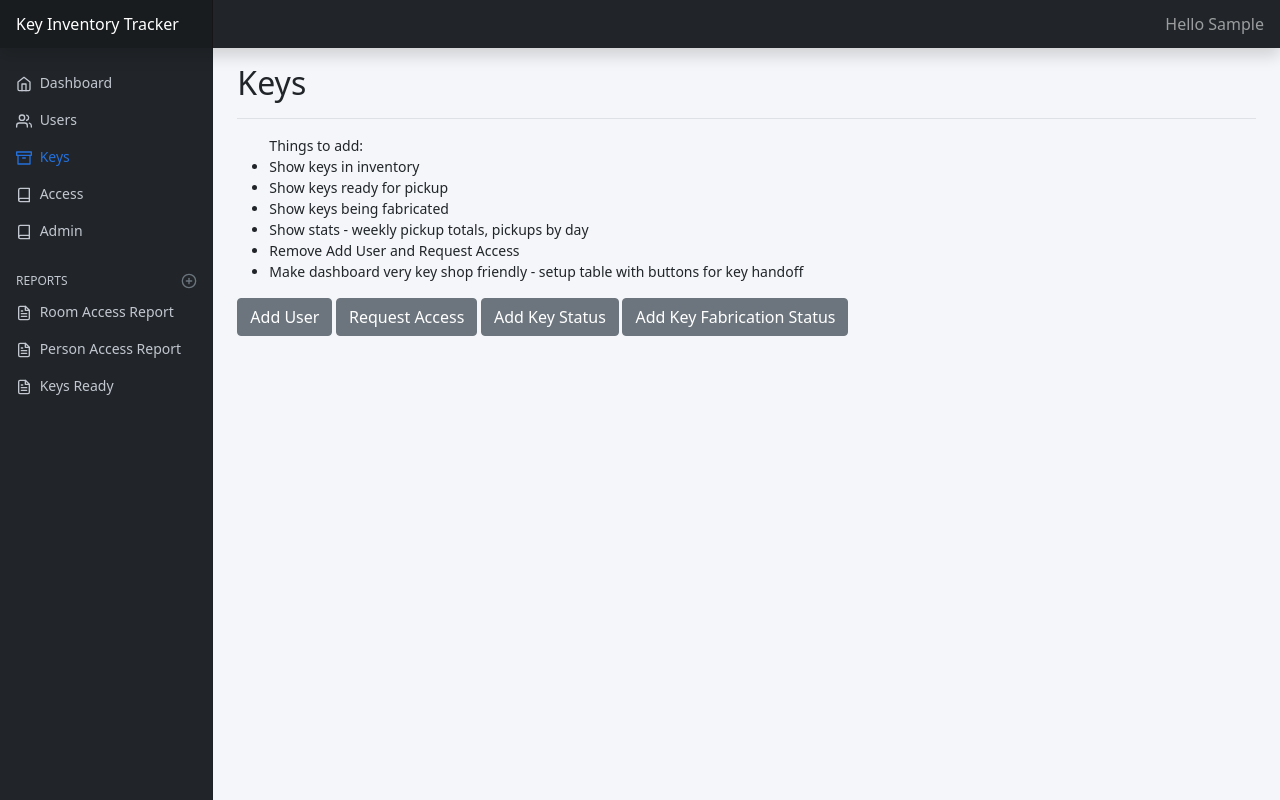
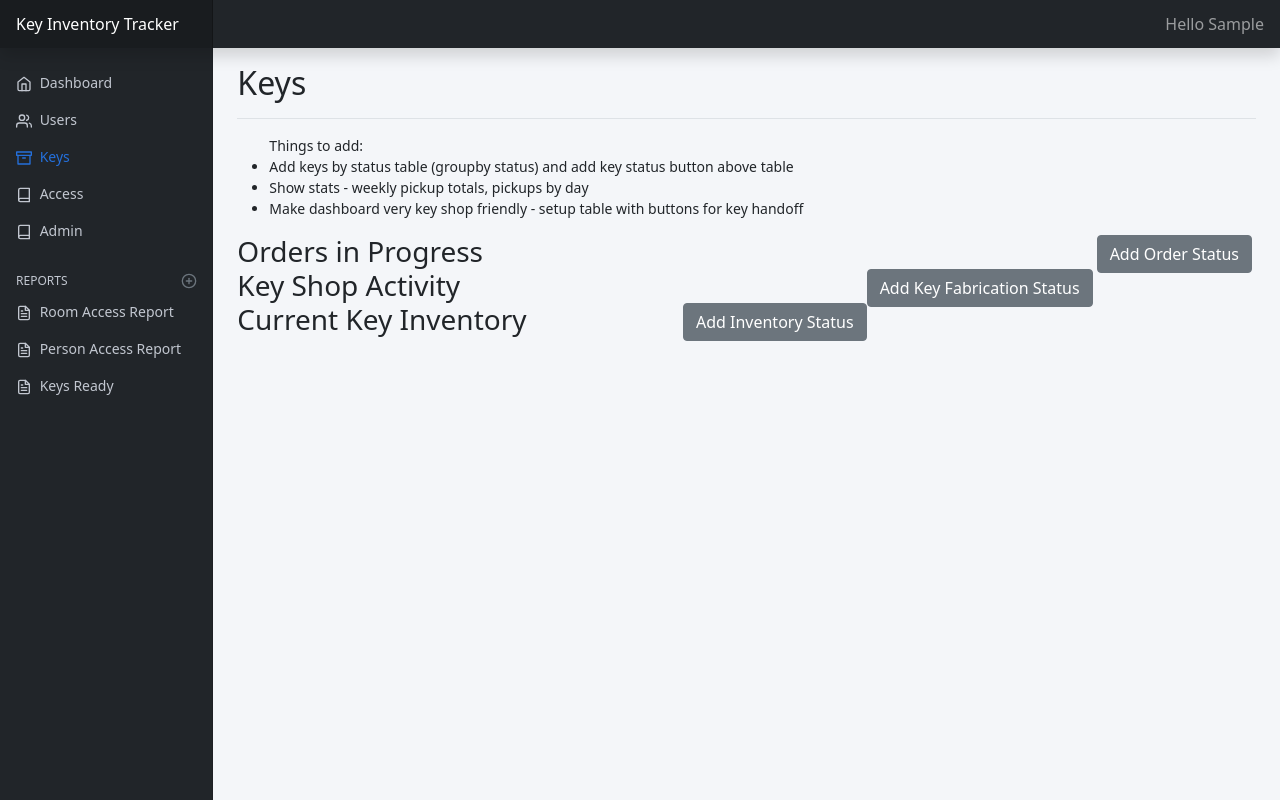
Before and after one commit to ejw-data/proj-key-inventory, a Python web app: template templates/keys.html in a window 1280 px wide. Run offline with Jinja, Linux system fonts and the light colour scheme; the template is opened without the code that fills it: most values are stand-ins (such as "Sample title", 1, 10 or a date in 2020); one stand-in notice (Sample message) is shown; form fields are guessed from the names that the template uses; some libraries are stand-ins or nearby versions.

Commit message:
added final prompt box, code needs restructuring.

```diff
--- a/models.py
+++ b/models.py
@@ -201,7 +201,7 @@ class KeysCreated(db.Model):
     key_copy = db.Column(db.Integer)
     access_code_id = db.Column(db.Integer)
     fabrication_status_id = db.Column(db.Integer)
-    key_maker_id = db.Column(db.Integer)
+    key_maker_user_id = db.Column(db.Integer)
     date_created = db.Column(db.Date)
 
 
--- a/static/js/table.js
+++ b/static/js/table.js
@@ -2,7 +2,8 @@ function createTable(data, id, buttons=[], hyperlinks=[], nullmessage="No result
     d3.json(data).then(data => {
 
         let include_buttons = true
-
+        console.log(data)
+        // check to see if no data exists
         if (data.length === 0){
             data = [{"Status": nullmessage}]
             include_buttons = false;
@@ -87,10 +88,10 @@ function createTable(data, id, buttons=[], hyperlinks=[], nullmessage="No result
                     .attr('data-bs-target', '#tableButtonModal')
                     .attr('data-bs-dismiss', 'modal')
                     .text(button.name)
-                    .on('click', d => tableModalHTML(button.url, d[button.column], button.message))
+                    .on('click', d => tableModalHTML(button.url, d[button.column], button.message, button.options))
 
             })
-        };
+        }
 
     });
 }
@@ -100,9 +101,27 @@ function refreshPage() {
 }
 
 // This function supplies the appropriate information to the modal
-function tableModalHTML(url, id, message){
-    d3.select("#button-message").text(message)
-    d3.select("#button-link").attr('href', url + id)
+function tableModalHTML(url, id, message, options=None){
+
+    if (options == 'dropdown'){
+
+        d3.select("#order-status-form-id").attr('action', url + id)
+    }
+    else {
+        d3.select("#button-link").attr('href', url + id)
+        d3.select("#button-message").text(message)
+    }
+    //     d3.select("#button-message").text(message)
+    //     d3.select("#button-link").attr('href', url + id)
+    // }
+    // else if (options == "drop-down"){
+    //     d3.select("#button-message").text(message)
+    //     d3.select("#button-link").attr('href', url + id + "/" +)
+    // }
+    // else {
+    //     d3.select("#button-message").text(message)
+    //     d3.select("#button-link").attr('href', url + id)
+    // }
 }
 
 let table_id = '#request-table';
@@ -151,3 +170,33 @@ createTable(data_url, table_id)
 data_url = '/api/table/zones';
 table_id = '#zones-table';
 createTable(data_url, table_id)
+
+data_url = '/api/table/users/group';
+table_id = '#user-group-table';
+createTable(data_url, table_id)
+
+
+data_url = '/api/table/buildings/group';
+table_id = '#building-access';
+createTable(data_url, table_id)
+
+data_url = '/api/table/inventory'
+table_id = '#key-inventory'
+createTable(data_url, table_id)
+
+// for tables, a custom modal could be made to meet the needs by adding a key called 'modal'
+buttons = [
+    {'name': 'Update Status',
+     'url': '/api/orders/status/',
+     'column': 'Request #',
+     'options': 'dropdown',
+     'message':"Please Confirm that you want to submit."
+    }
+];
+data_url = '/api/table/orders'
+table_id = '#orders'
+createTable(data_url, table_id, buttons)
+
+data_url = '/api/table/keyshop'
+table_id = '#key-shop'
+createTable(data_url, table_id)
--- a/templates/access.html
+++ b/templates/access.html
@@ -17,7 +17,7 @@
     <a class="btn btn-secondary" data-bs-toggle="modal" data-bs-target="#adminModalcode" data-bs-dismiss="modal">Add
         Access Code</a>
 
-    <div id = 'access-matrix'></div>
+    <div id="access-matrix"></div>
 
     <div class="modal fade" id="adminModalaccess" aria-hidden="true" aria-labelledby="adminModalaccess" tabindex="-1">
         <div class="modal-dialog modal-dialog-centered">
--- a/templates/keys.html
+++ b/templates/keys.html
@@ -9,103 +9,30 @@
     </div>
 
     <ul>Things to add:
-        <li>Show keys in inventory</li>
-        <li>Show keys ready for pickup</li>
-        <li>Show keys being fabricated</li>
+
+        <li>Add keys by status table (groupby status) and add key status button above table</li>
         <li>Show stats - weekly pickup totals, pickups by day</li>
-        <li>Remove Add User and Request Access </li>
         <li>Make dashboard very key shop friendly - setup table with buttons for key handoff</li>
     </ul>
 
-    <a class="btn btn-secondary" data-bs-toggle="modal" data-bs-target="#keysModalusers" data-bs-dismiss="modal">Add
-        User</a>
+    <h3 class="d-inline">Orders in Progress</h3>
+    <a class="btn btn-secondary mb-1 mx-1 float-end d-inline" data-bs-toggle="modal" data-bs-target="#adminModalordstat"
+        data-bs-dismiss="modal">Add Order Status</a>
+    <div id="orders"></div>
 
+    <h3 class="d-inline">Key Shop Activity</h3>
+    <a class="btn btn-secondary mb-1 float-end d-inline" data-bs-toggle="modal" data-bs-target="#keysModalkeyfabrication"
+        data-bs-dismiss="modal">Add
+        Key Fabrication Status</a>
+    <div id="key-shop"></div>
 
-    <div class="modal fade" id="keysModalusers" aria-hidden="true" aria-labelledby="keysModalusers" tabindex="-1">
-        <div class="modal-dialog modal-dialog-centered">
-            <div class="modal-content">
-                <div class="modal-header">
-                    <i class="ion-android-alert mr-1" aria-hidden="true"></i>
-                    <h5 class="modal-title" id="keysModaluserLabel">Add User<h5>
-                            <button type="button" class="btn-close" data-bs-dismiss="modal" aria-label="Close"></button>
-                </div>
-                <div class="modal-body">
-                    {% for message in get_flashed_messages() %}
-                        <div class="alert alert-warning alert-dismissible fade show col-md-12" role="alert">
-                            {{ message }}
-                            <button type="button" class="btn-close" data-bs-dismiss="alert" aria-label="Close"></button>
-                        </div>
+    <h3 class="d-inline">Current Key Inventory</h3>
+    <a class="btn btn-secondary mb-1 float-end d-inline" data-bs-toggle="modal" data-bs-target="#keysModalkeystatus"
+        data-bs-dismiss="modal">Add
+        Inventory Status</a>
+    <div id="key-inventory"></div>
 
-                    {% endfor %}
-
-                    <form name="user_form" action="/post/user/add" method="POST" class="col-md-12">
-                        {{ user_form.hidden_tag() }}
-                        <div class="mb-3">
-                            {{ user_form.first_name.label(class="col-form-label") }}
-                            {{ user_form.first_name(class="form-control") }}
-                        </div>
-                        <div class="mb-3">
-                            {{ user_form.last_name.label(class="col-form-label") }}
-                            {{ user_form.last_name(class="form-control") }}
-                        </div>
-                        <div class="mb-3">
-                            {{ user_form.title_fk.label(class="col-form-label") }}
-                            {{ user_form.title_fk(class="form-control") }}
-                        </div>
-                        <div class="mb-3">
-                            {{ user_form.role.label(class="col-form-label") }}
-                            {{ user_form.role(class="form-control") }}
-                        </div>
-                        <div class="mb-3">
-                            {{ user_form.email.label(class="col-form-label") }}
-                            {{ user_form.email(class="form-control") }}
-                        </div>
-                        <div class="modal-footer">
-                            {{ user_form.submit(class="btn btn-secondary") }}
-                        </div>
-                    </form>
-                </div>
-            </div>
-        </div>
-    </div>
-    <a class="btn btn-secondary" data-bs-toggle="modal" data-bs-target="#keysModalkeys" data-bs-dismiss="modal">Request
-        Access</a>
-
-    <div class="modal fade" id="keysModalkeys" aria-hidden="true" aria-labelledby="keysModalkeys" tabindex="-1">
-        <div class="modal-dialog modal-dialog-centered">
-            <div class="modal-content">
-                <div class="modal-header">
-                    <i class="ion-android-alert mr-1" aria-hidden="true"></i>
-                    <h5 class="modal-title" id="keysModalkeyLabel">Request Access<h5>
-                            <button type="button" class="btn-close" data-bs-dismiss="modal" aria-label="Close"></button>
-                </div>
-                <div class="modal-body">
-                    <h3>Key Form</h3>
-                    <form name="key_form" action="/post/key/add" method="POST" class="col-md-12">
-                        <!-- {{ key_form.hidden_tag() }} -->
-                        {{ key_form.csrf_token(id = "key_form_add_id") }}
-                        <div class="mb-3">
-                            {{ key_form.key_number.label(class="col-form-label") }}
-                            {{ key_form.key_number(class="form-control") }}
-                        </div>
-                        <div class="mb-3">
-                            {{ key_form.key_copy.label(class="col-form-label") }}
-                            {{ key_form.key_copy(class="form-control") }}
-                        </div>
-                        <div class="mb-3">
-                            {{ key_form.access_code_id.label(class="col-form-label") }}
-                            {{ key_form.access_code_id(class="form-control") }}
-                        </div>
-                        <div class="modal-footer">
-                            {{ key_form.submit(class="btn btn-secondary", id="key_add_submit") }}
-                        </div>
-                    </form>
-                </div>
-            </div>
-        </div>
-    </div>
-    <a class="btn btn-secondary" data-bs-toggle="modal" data-bs-target="#keysModalkeystatus" data-bs-dismiss="modal">Add
-        Key Status</a>
+    <!-- Modals -->
 
     <div class="modal fade" id="keysModalkeystatus" aria-hidden="true" aria-labelledby="keysModalkeystatus" tabindex="-1">
         <div class="modal-dialog modal-dialog-centered">
@@ -131,8 +58,7 @@
             </div>
         </div>
     </div>
-    <a class="btn btn-secondary" data-bs-toggle="modal" data-bs-target="#keysModalkeyfabrication" data-bs-dismiss="modal">Add
-        Key Fabrication Status</a>
+
 
     <div class="modal fade" id="keysModalkeyfabrication" aria-hidden="true" aria-labelledby="keysModalkeyfabrication" tabindex="-1">
         <div class="modal-dialog modal-dialog-centered">
@@ -159,5 +85,60 @@
         </div>
     </div>
 
+    <div class="modal fade" id="adminModalordstat" aria-hidden="true" aria-labelledby="adminModalordstat" tabindex="-1">
+        <div class="modal-dialog modal-dialog-centered">
+            <div class="modal-content">
+                <div class="modal-header">
+                    <i class="ion-android-alert mr-1" aria-hidden="true"></i>
+                    <h5 class="modal-title" id="adminModalordstatLabel">Add Order Status<h5>
+                            <button type="button" class="btn-close" data-bs-dismiss="modal" aria-label="Close"></button>
+                </div>
+                <div class="modal-body">
+                    <h3>Order Status Form</h3>
+                    <form name="request_status_form" action="/post/order/status/add" method="POST" class="col-md-12">
+                        {{ order_status_form.csrf_token(id = "order_status_form_add_id") }}
+                        <div class="mb-3">
+                            {{ order_status_form.order_status.label(class="col-form-label") }}
+                            {{ order_status_form.order_status(class="form-control") }}
+                        </div>
+                        <div class="modal-footer">
+                            {{ order_status_form.submit(class="btn btn-secondary", id="order_status_add_submit") }}
+                        </div>
+                    </form>
+                </div>
+            </div>
+        </div>
+    </div>
+
+<!-- Modals for in-table buttons -->
+    <div class="modal fade" id="tableButtonModal" tabindex="-1" aria-labelledby="tableButtonModalLabel" aria-hidden="true"
+        data-bs-backdrop="static" data-bs-keyboard="false">
+
+        <div class="modal-dialog modal-dialog-centered">
+            <div class="modal-content">
+                <div class="modal-header">
+                    <i class="ion-android-alert mr-1" aria-hidden="true"></i>
+                    <h5 class="modal-title" id="tableButtonModalLabel">Confirm Action</h5>
+                    <button type="button" class="btn-close" data-bs-dismiss="modal" aria-label="Close"></button>
+                </div>
+                <div class="modal-body">
+                    <p id="button-message"></p>
+                    <form id="order-status-form-id" name="request_status_form" action="/api/orders/status/placeholder/placeholder" method="POST" class="col-md-12">
+                        {{ update_order_status_form.csrf_token(id = "update_order_status_form_add_id") }}
+                        <div class="mb-3">
+                            {{ update_order_status_form.order_status_id.label(class="col-form-label") }}
+                            {{ update_order_status_form.order_status_id(class="form-control") }}
+                        </div>
+                        <div class="modal-footer">
+                            {{ update_order_status_form.submit(class="btn btn-secondary", id="update_order_status_add_submit") }}
+                        </div>
+                    </form>
+                </div>
+                <div class="modal-footer">
+                </div>
+            </div>
+        </div>
+    </div>
+
 </main>
 {% endblock %}
```
Also changed, not shown: api_routes.py (+270 -23 lines), forms.py (+35 -0 lines), site_routes.py (+7 -7 lines), templates/users.html (+5 -2 lines).
